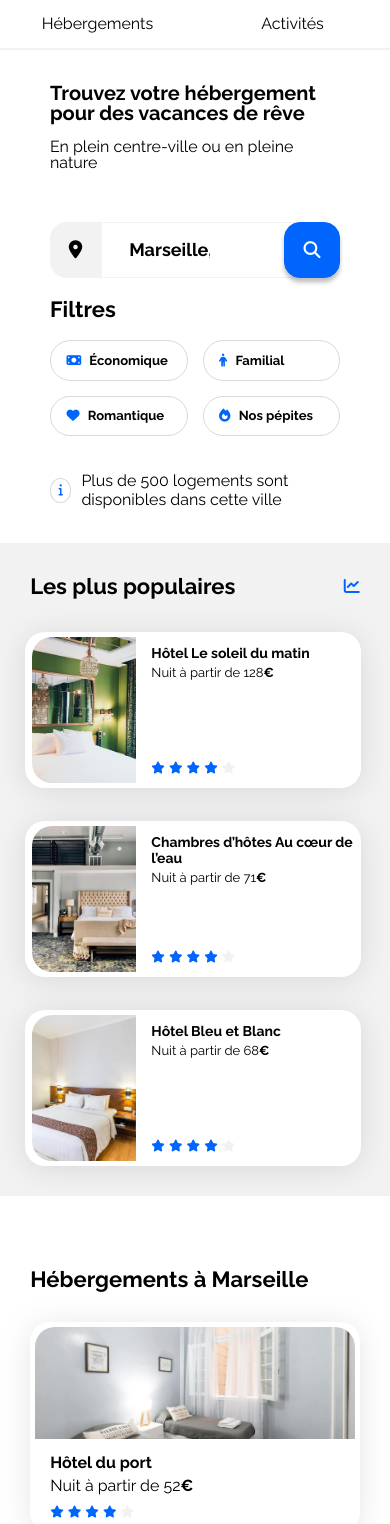
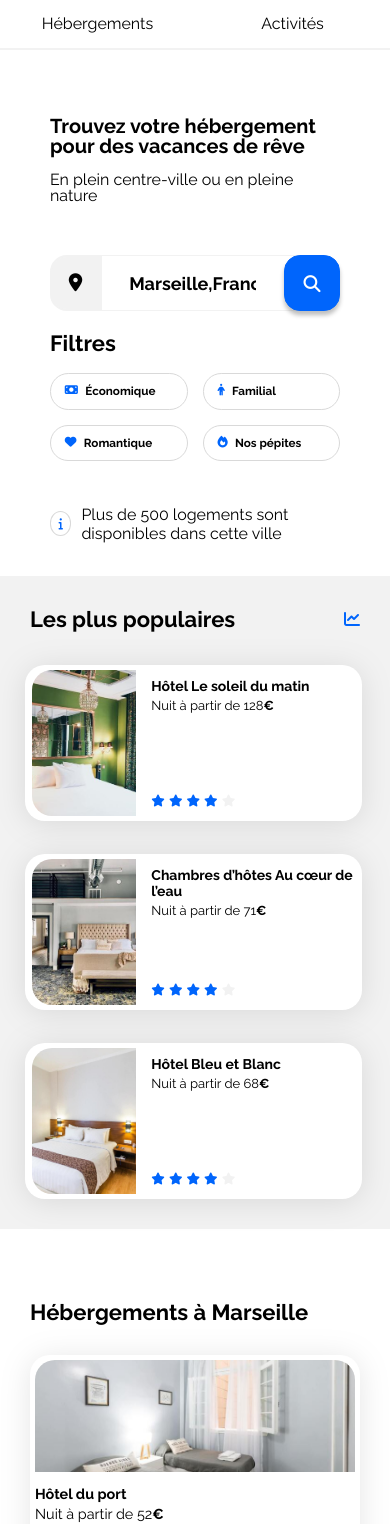
Before and after one commit to JamesRchrdsn/Projet-3, a plain HTML site: page index.html in a window 390 px wide. Shown: the part 81-1605 px from the top of the page. Drawn offline with Linux system fonts and the light colour scheme.

Commit message:
correctionp3

```diff
--- a/css/style.css
+++ b/css/style.css
@@ -64,7 +64,7 @@ a {
 /****** header ***********/
 
 .main-container{
-    margin: 0;
+    margin: 0 3.12em;
     padding: 0;
 }
 
@@ -279,12 +279,13 @@ button:hover{
     flex-wrap: wrap;
     flex-direction: row;
     gap: 1.88em;
-    justify-content: center;
  }
 
-.hcard{
-    width: 16.99em;
-       }
+ .hcard{
+    width: 29%;
+    white-space: nowrap;
+    flex: 1 0 auto;
+}
 
 
 .hebergements-cards img{
@@ -295,7 +296,7 @@ button:hover{
 }
 
 .hebergements-cards .card-content{
-    padding: 0 0.938em 0 0.938em;
+
     display: flex;
     flex-direction: column;
     justify-content: space-between;
@@ -306,10 +307,12 @@ button:hover{
 .hebergements-cards .card-title{
     margin-top: 0.625em;
     margin-bottom: 0.25em;
+    font-size: clamp(0.9em, 1vw, 2em);
 }
 
 .hebergements-cards .card-subtitle{
     margin: 0;
+    font-size: clamp(0.9em, 1vw, 2em);
 }
 
 .hebergements-cards .card-rating{
@@ -417,7 +420,7 @@ button:hover{
 footer{
     background-color: #F2F2F2;
     width: 100%;
-    height: 13em;
+    height: 12%;
     display: flex;
     flex-direction: row;
     justify-content: space-between;
@@ -451,17 +454,14 @@ footer{
 @media (max-width: 1024px) {
 
     .logo{
-        padding: 1.88em 3.12em;
+        padding: 1.88em 0;
     }
 
     nav{
         padding: 0 6.24em;
     }
 
-    main,
-    footer{
-        padding: 0 3.12em;
-    }
+
 
     .link:active{
         color: var(--main-color) ;
@@ -494,7 +494,7 @@ footer{
         align-items: center;
         gap: 0.625em;
         font-size: 0.8175em;
-        flex: 1 0 0
+        flex: 1 0 auto
     }
 
     .info{
@@ -513,6 +513,7 @@ footer{
 
     .hcard{
         width: 30%;
+        white-space: nowrap;
     }
 
     .populaires {
@@ -544,6 +545,10 @@ footer{
 }
 /* Small devices (phones, less than 768px) */
 @media (min-width: 320px) and (max-width: 767.98px) {
+
+    .main-container{
+        margin: 0;
+    }
 
 
     header {
@@ -586,6 +591,11 @@ footer{
         border-bottom: 0.125em solid var(--main-color);
     }
 
+    main{
+        margin: 3.12em;
+    }
+
+
     .headline {
         padding: 0em 0em 2.19em 0em;
     }
@@ -599,12 +609,10 @@ footer{
     line-height:1 ;
    }
 
-    .searchbar{
-        justify-content: center;
-    }
+
 
     .search{
-        padding: 0.875em 4.063em 0.875em 1.5em;
+
         width: 80%;
     }
 
@@ -642,13 +650,14 @@ footer{
     }
 
     .filtercontenant button{
+        width: 40%;
         display: flex;
         height: 3.125em;
         padding: 0.25em 1.1875em;
         align-items: center;
         gap: 0.625em;
-        font-size: 0.8175em;
-        flex: 1 0 0
+        font-size: clamp(0.67em,3vw,0.8175em);
+        flex: 1 0 auto
     }
 
 
@@ -658,12 +667,14 @@ footer{
 
     .hebergements-and-populaires{
         flex-direction: column-reverse;
-        margin: -3.11em;
-        }
+        margin: -3.12em;
+            }
 
     .hebergements-and-populaires section{
         border-radius: 0;
         }
+
+
 
     .populaires{
         padding: 1.88em 1.25em;
@@ -710,8 +721,8 @@ footer{
     }
 
     .activity {
-        margin: -3.11em;
         padding-bottom: 4.17em;
+        margin: -3.12em;
     }
 
     .activity-cards{
@@ -722,11 +733,12 @@ footer{
 
     footer{
         flex-direction: column ;
-        margin: -3.11em;
+        margin: 0;
         width: 200%;
         height: auto;
     }
     .a-propos{
         padding-bottom: 0;
     }
+
 }
```
